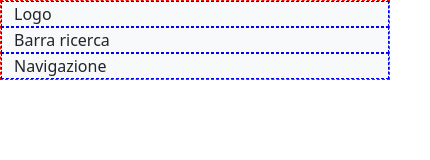
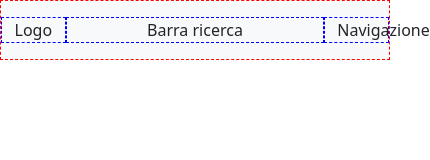
Before and after one commit to Angelo31294/html-css-bootstrap-dashboard, a plain HTML site: page index.html in a window 390 px wide. Shown: the whole page, 430 px wide, since content can reach past the window. Drawn offline with nearby package versions, Linux system fonts and the light colour scheme.

Commit message:
Agg. responsive sezione header

```diff
--- a/css/header.css
+++ b/css/header.css
@@ -2,7 +2,6 @@
     HEADER
 -------------------*/
 header{
-    height: 5rem;
     background-color: #f8f9fa;
     border: .0625rem dashed red;
 }
--- a/index.html
+++ b/index.html
@@ -21,15 +21,17 @@
         <!-- /Bootstrap css -->
     </head>
     <body>
-        <header>
-            <div class="container-fluid">
+        <!-- Sezione Header -->
+        <header class="py-3">
+            <div class="container-fluid text-center">
                 <div class="row">
-                    <div class="col-lg-2">Logo</div>
-                    <div class="col-lg-8">Barra ricerca</div>
-                    <div class="col-lg-2">Navigazione</div>
+                    <div class="col-lg-2 col-md-2 col-sm-2 col-2">Logo</div>
+                    <div class="col-lg-8 col-md-8 col-sm-8 col-8">Barra ricerca</div>
+                    <div class="col-lg-2 col-md-2 col-sm-2 col-2">Navigazione</div>
                 </div>
             </div>
         </header>
+        <!-- /Sezione Header -->
         <main></main>
         <footer></footer>
         <!-- Bootsrap javascript -->
```
